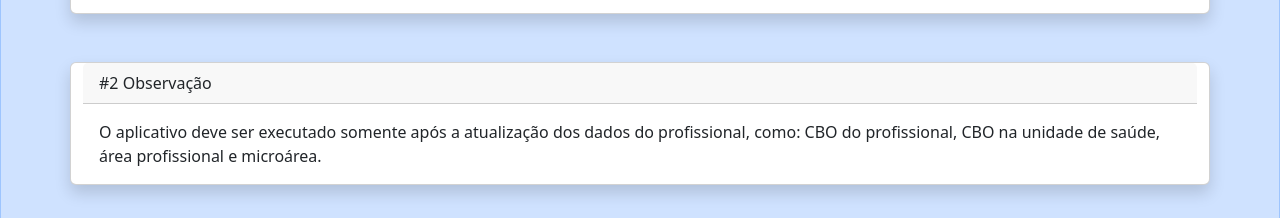
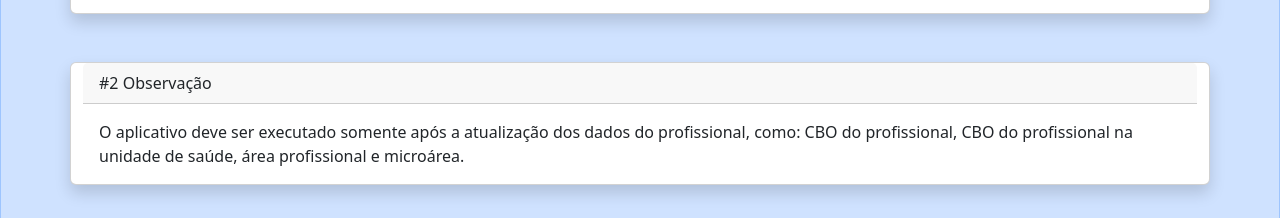
Before and after one commit to vivver-sistemas/domicilios, a plain HTML site: page index.html in a window 1280 px wide. Shown: the part 1085-1303 px from the top of the page. Drawn offline with nearby package versions, Linux system fonts and the light colour scheme.

Commit message:
Update index.html

```diff
--- a/index.html
+++ b/index.html
@@ -64,7 +64,7 @@
        #2 Observação
       </div>
       <div class="card-body">
-        <p class="card-text">O aplicativo deve ser executado somente após a atualização dos dados do profissional, como: CBO do profissional, CBO na unidade de saúde, área profissional e microárea.</p>
+        <p class="card-text">O aplicativo deve ser executado somente após a atualização dos dados do profissional, como: CBO do profissional, CBO do profissional na unidade de saúde, área profissional e microárea.</p>
       </div>
     </div>
     <div class="card container card shadow mt-5">
```
